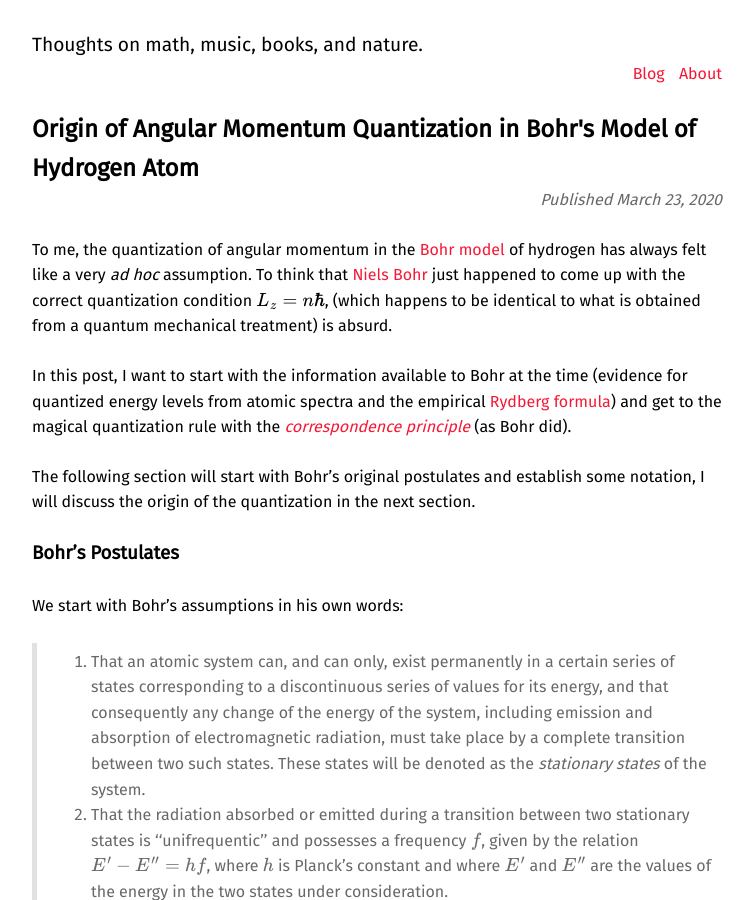
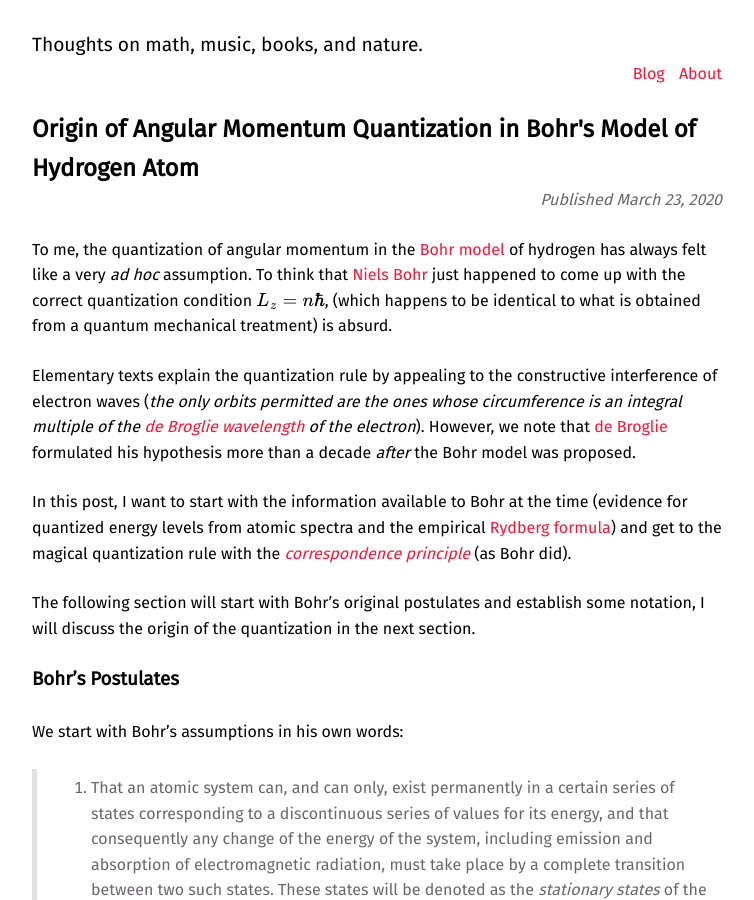
Before and after one commit to LeonardoGoller/LeonardoGoller.github.io, a Jekyll site: the page built from _posts/2020-03-23-angular-momentum-bohr-model.markdown, in a window 1280 px wide and 900 px high. Shown: the whole window, without its empty margins (263-1017 px from the left). Built offline with Jekyll 4.4.1, drawn with Linux system fonts in a browser that asks for light colours; formulas are drawn with MathJax 3; comment, search, counter and statistics services are not loaded; some of the changed text lies outside the part shown.

Commit message:
added a passage about de Broglie waves

```diff
--- a/_posts/2020-03-23-angular-momentum-bohr-model.markdown
+++ b/_posts/2020-03-23-angular-momentum-bohr-model.markdown
@@ -12,6 +12,14 @@ of hydrogen has always felt like a very _ad hoc_ assumption. To think that
 [Niels Bohr](https://en.wikipedia.org/wiki/Niels_Bohr) just happened to come up
 with the correct quantization condition $$L_z = n \hbar$$, (which happens to be
 identical to what is obtained from a quantum mechanical treatment) is absurd.
+
+Elementary texts explain the quantization rule by appealing to the
+constructive interference of electron waves (_the only orbits permitted
+are the ones whose circumference is an integral multiple of the [de Broglie
+wavelength](https://en.wikipedia.org/wiki/Matter_wave) of the electron_).
+However, we note that [de
+Broglie](https://en.wikipedia.org/wiki/Louis_de_Broglie) formulated his
+hypothesis more than a decade _after_ the Bohr model was proposed.
 
 In this post, I want to start with the information available to Bohr at the
 time (evidence for quantized energy levels from atomic spectra and the
@@ -220,4 +228,7 @@ $$
 ----
 
 This blog post was inspired by Burkhardt and Leventhal's treatment of the
-problem in [_Topics in Atomic Physics_](https://www.springer.com/gp/book/9780387257488). Also refer to [_On the Quantum Theory of Line Spectra_](https://www.gutenberg.org/ebooks/47167) by Niels Bohr.
+problem in [_Topics in Atomic
+Physics_](https://www.springer.com/gp/book/9780387257488). The primary source,
+of course, is Bohr's seminal article titled [_On the Quantum Theory of Line
+Spectra_](https://www.gutenberg.org/ebooks/47167).
```
